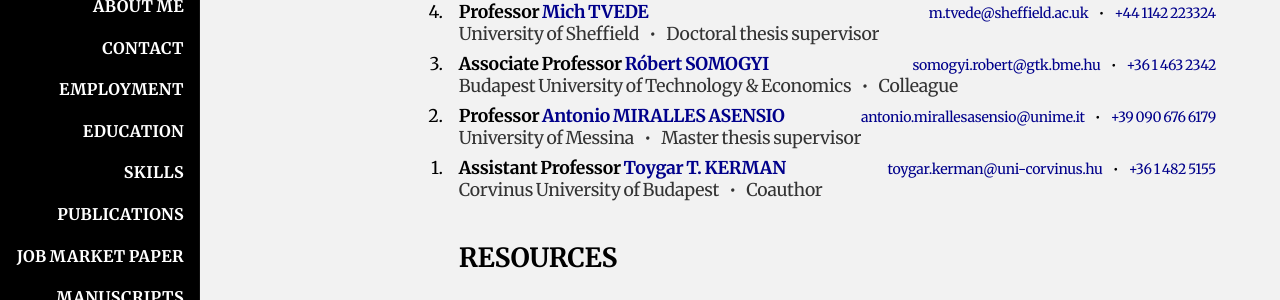
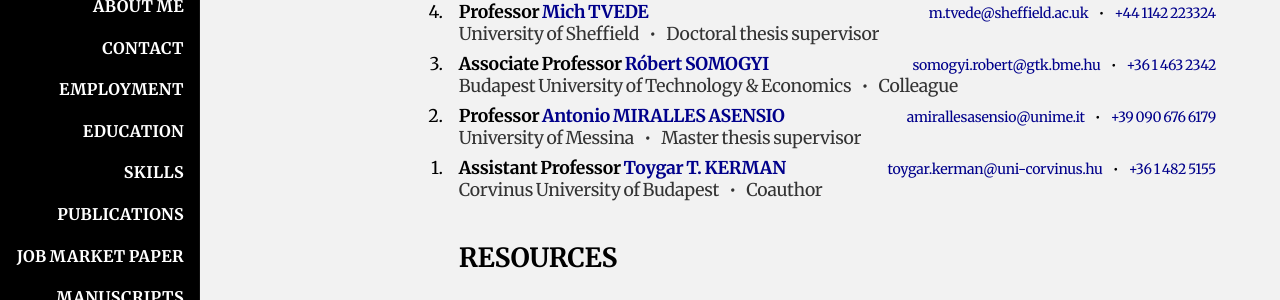
Before and after one commit to HectorHermidaRivera/hectorhermidarivera.github.io, a Jekyll site: the page built from index.md, in a window 1280 px wide and 900 px high, scrolled down 3077 px. Shown: the part 152-452 px from the top of the window. Built offline with Jekyll 4.4.1, drawn with Linux system fonts in a browser that asks for light colours; a style sheet for code colours, icons or effects is not loaded.

Commit message:
Update index.md

```diff
--- a/index.md
+++ b/index.md
@@ -485,7 +485,7 @@ title: Home
     <div class="value">
       <div class="top-row">
         <span><b>Professor <a href="https://sites.google.com/view/antoniomiralles">Antonio MIRALLES ASENSIO</a></b></span>
-        <span><a href="mailto:antonio.mirallesasensio@unime.it">antonio.mirallesasensio@unime.it</a><span style="margin:10px;">•</span><a href="tel:390906766179">+39 090 676 6179</a></span>
+        <span><a href="mailto:amirallesasensio@unime.it">amirallesasensio@unime.it</a><span style="margin:10px;">•</span><a href="tel:390906766179">+39 090 676 6179</a></span>
       </div>
       <div class="second-row">
         University of Messina<span style="margin:10px;">•</span>Master thesis supervisor
```
